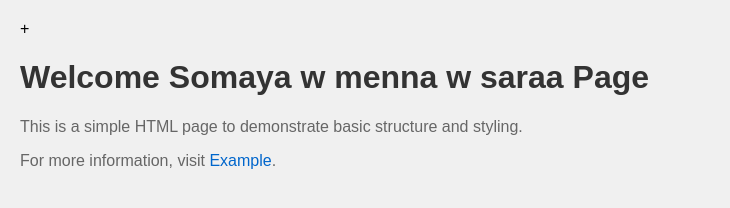
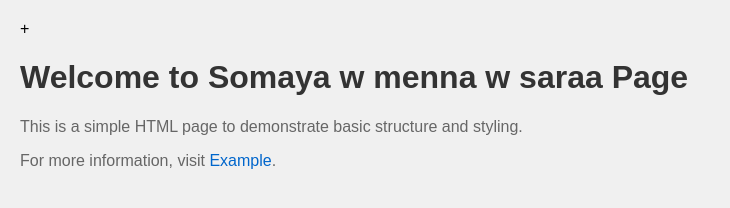
Before and after one commit to Somaya-Ayman/Code-Quest, a plain HTML site: page index.html in a window 1280 px wide. Shown: the whole page, without its empty margins (0-730 px from the left). Drawn offline with Linux system fonts and the light colour scheme.

Commit message:
Update index.html

```diff
--- a/index.html
+++ b/index.html
@@ -27,7 +27,7 @@
     </style>
 </head>
 <body>
-    <h1>Welcome Somaya w menna w saraa Page</h1>
+    <h1>Welcome to Somaya w menna w saraa Page</h1>
     <p>This is  a simple HTML page to demonstrate basic structure and styling.</p>
     <p>For more information, visit <a href="https://www.example.com" target="_blank">Example</a>.</p>
 </body>
```
